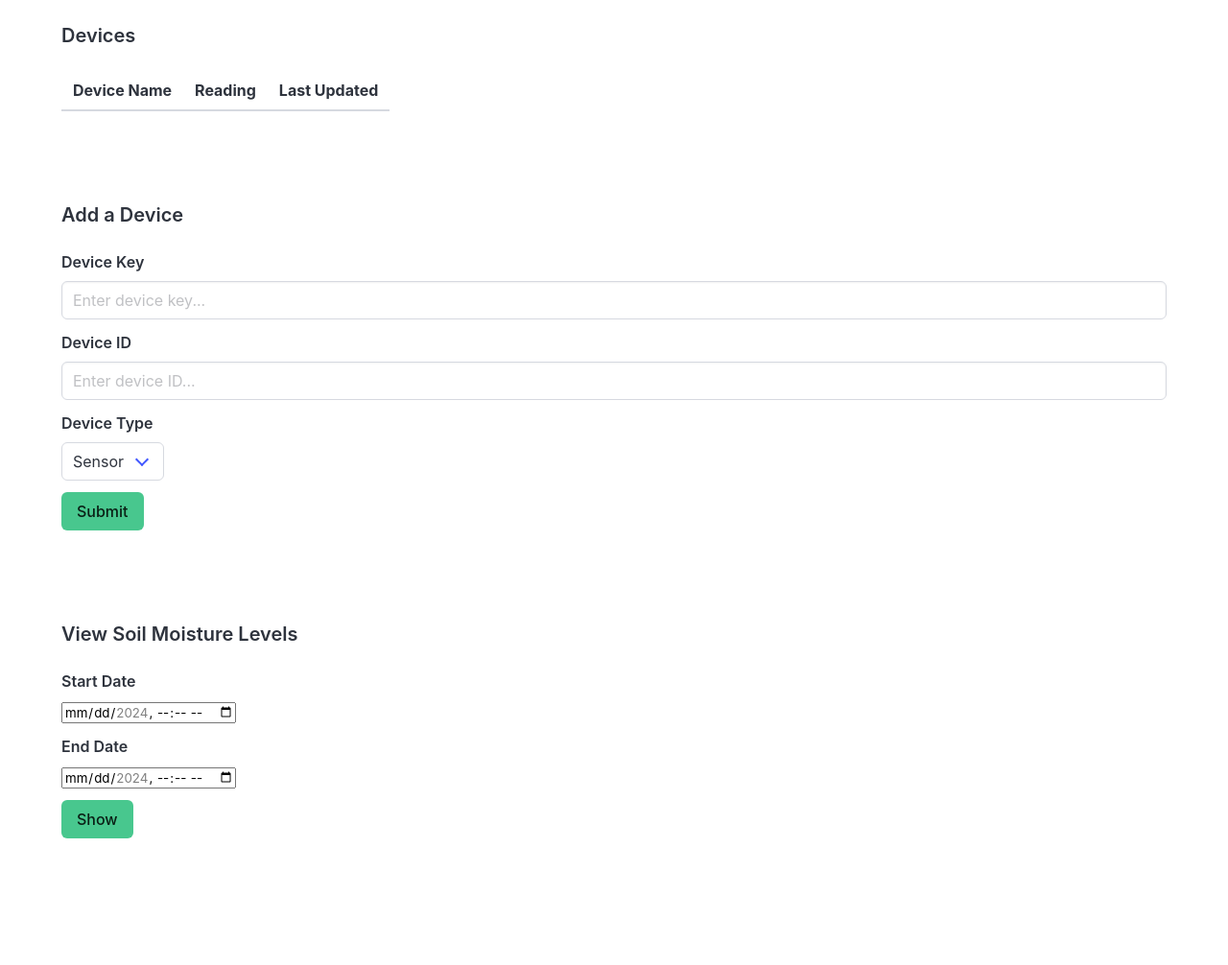
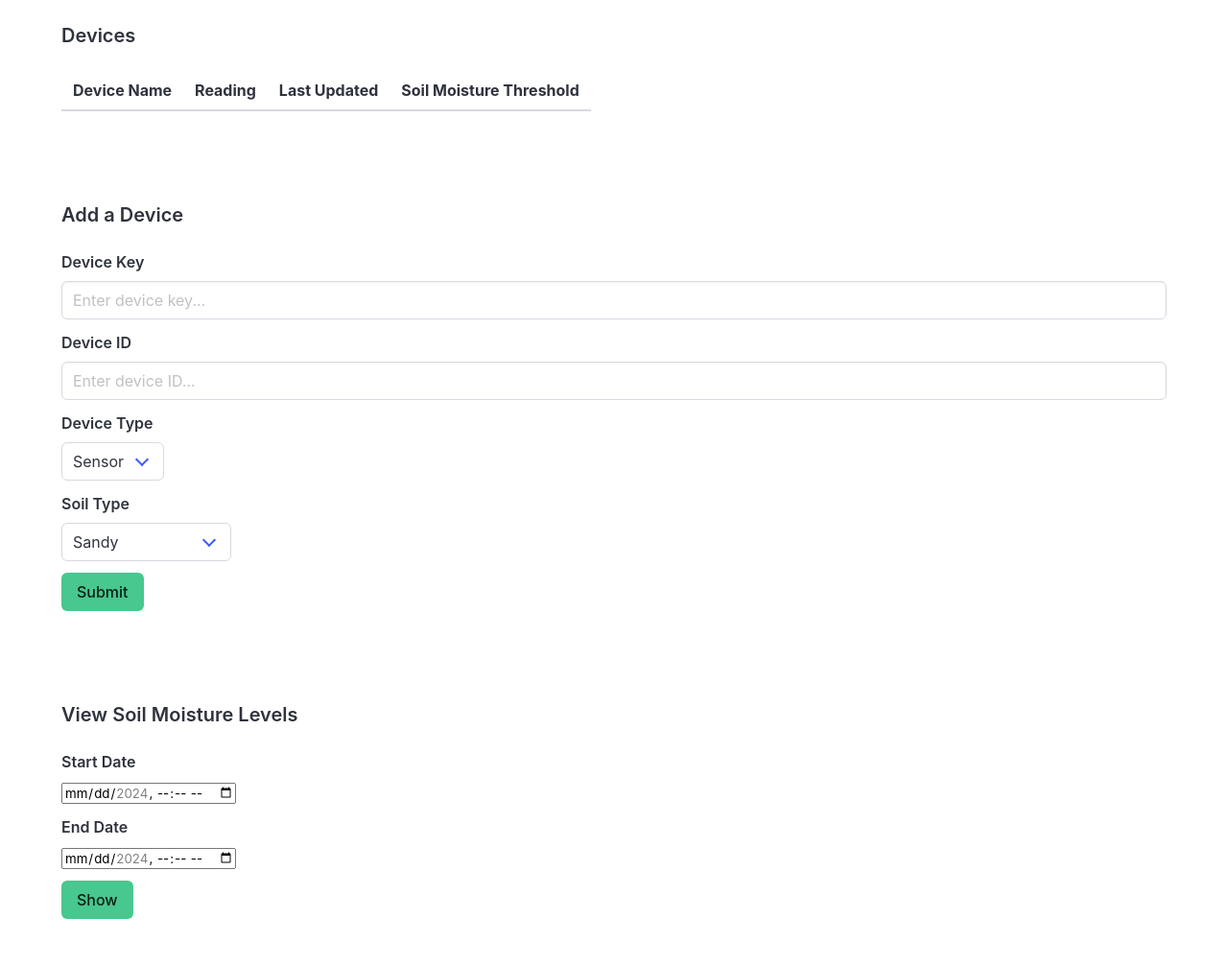
Before and after one commit to esomtoochiobi/CSCE-483-CAPSTONE, a Flask app: template website/src/templates/profile.html in a window 1280 px wide. Shown: the part 160-1166 px from the top of the page at 96% size. Before the commit the page ends 1034 px from the top, so only its background shows below. Run offline with Flask 3, Linux system fonts and the light colour scheme; the template is opened without the code that fills it, so the values that code supplies are empty.

Commit message:
Added code for handling different soil types

```diff
--- a/website/src/app.py
+++ b/website/src/app.py
@@ -85,8 +85,9 @@ def profile():
         device_key = request.form.get('device_key')
         device_id = request.form.get('device_id')
         device_type = request.form.get('device_type')
+        soil_type = request.form.get('soil_type')
 
-        create_device(flask_login.current_user.id, device_key, device_id, device_type)
+        create_device(flask_login.current_user.id, device_key, device_id, device_type, soil_type)
         return redirect(url_for('profile'))
 
     for i in range(len(flask_login.current_user.devices)):
@@ -102,8 +103,6 @@ def page_not_found(e):
 @app.route('/soil_graph', methods=['POST'])
 @flask_login.login_required
 def soil_graph():
-    dummy_data = { '2024-10-29 17:13:54': 99, '2024-10-29 17:18:50': 90, '2024-10-29 17:23:59':  89}
-
     start_date = request.form.get('start').replace('T', ' ') + ':00'
     end_date = request.form.get('end').replace('T', ' ') + ':00'
 
--- a/website/src/db.py
+++ b/website/src/db.py
@@ -12,6 +12,8 @@ DB_USER = os.getenv('DB_USER')
 DB_PASS = os.getenv('DB_PASS')
 DB_HOST = os.getenv('DB_HOST')
 DB_PORT = int(os.getenv('DB_PORT'))
+
+SOIL_VALUES = [10, 16, 21, 27, 30, 36, 32, 29, 28, 40, 40]
 
 # Define method to generate a connection to the DB
 def get_connection():
@@ -46,12 +48,12 @@ def get_user_by_id(user_id: str) -> User:
 
         return None if (user := cursor.fetchone()) == None else User(user[0], user[1], user[2])
 
-# Define method to add device to database
-def create_device(user_id: str, device_key: str, device_id: str, device_type: str):
+# Define method to add sensor to database
+def create_device(user_id: str, device_key: str, device_id: str, device_type: int, soil_type: int):
     with get_connection() as cnx:
         with cnx.cursor() as cursor:
-            sql = "INSERT INTO `devices` (`user_id`, `device_key`, `device_id`, `device_type`) VALUES (%(ui)s, %(dk)s, %(di)s, %(dt)s)"
-            cursor.execute(sql, args={'ui': int(user_id), 'dk': device_key, 'di': device_id, 'dt': int(device_type)})
+            sql = "INSERT INTO `devices` (`user_id`, `device_key`, `device_id`, `device_type`, `soil_threshold`, `soil_type`) VALUES (%(ui)s, %(dk)s, %(di)s, %(dt)s, %(t)s, %(st)s)"
+            cursor.execute(sql, args={'ui': int(user_id), 'dk': device_key, 'di': device_id, 'dt': device_type, 't': SOIL_VALUES[int(soil_type)], 'st': soil_type})
 
         cnx.commit()
 
@@ -66,9 +68,9 @@ def get_devices_by_user(user_id: str):
 
         for device in cursor:
             if device[4] == 0:      # Sensor
-                devices.append(Sensor(device[0], device[2], device[3], device[4]))
+                devices.append(Sensor(device[0], device[2], device[3], device[4], device[5], device[6]))
             else:                   # Hub
-                devices.append(Hub(device[0], device[2], device[3], device[4]))
+                devices.append(Hub(device[0], device[2], device[3], device[4], device[5], device[6]))
 
 
         print(f'{len(devices)} devices found')
--- a/website/src/templates/profile.html
+++ b/website/src/templates/profile.html
@@ -47,6 +47,7 @@
                         <th>Device Name</th>
                         <th>Reading</th>
                         <th>Last Updated</th>
+                        <th>Soil Moisture Threshold</th>
                     </tr>
                 </thead>
                 <tfoot>
@@ -80,8 +81,16 @@
                                 {{device.last_time}}
                                 {% else %}
                                 N/A
+                                {% endif %} -->
+                            </td>
+                                <td>
+                                {% if device.device_type == 0 %}
+                                {{device.threshold}}
+                                {% else %}
+                                N/A
+                                <!-- {{device.water_flow}} -->
                                 {% endif %}
-                            </td> -->
+                            </td>
                         </tr>
                         {% endfor %}
                     {% endif %}
@@ -118,6 +127,26 @@
                         </div>
                     </div>
                 </div>
+                <div class="field">
+                    <label class="label">Soil Type</label>
+                    <div class="control">
+                        <div class="select">
+                            <select name="soil_type">
+                                <option value="0">Sandy</option>
+                                <option value="1">Loamy sand</option>
+                                <option value="2">Sandy loam</option>
+                                <option value="3">Loam</option>
+                                <option value="4">Silt loam</option>
+                                <option value="5">Sandy clay loam</option>
+                                <option value="6">Sandy clay</option>
+                                <option value="7">Clay loam</option>
+                                <option value="8">Silty clay loam</option>
+                                <option value="9">Silty clay</option>
+                                <option value="10">Clay</option>
+                            </select>
+                        </div>
+                    </div>
+                </div>
                 <button class="button is-success" type="submit">Submit</button>
             </form>
         </div>
```
Also changed, not shown: website/src/entities/devices.py (+7 -5 lines), website/src/entities/__init__.py (added).
